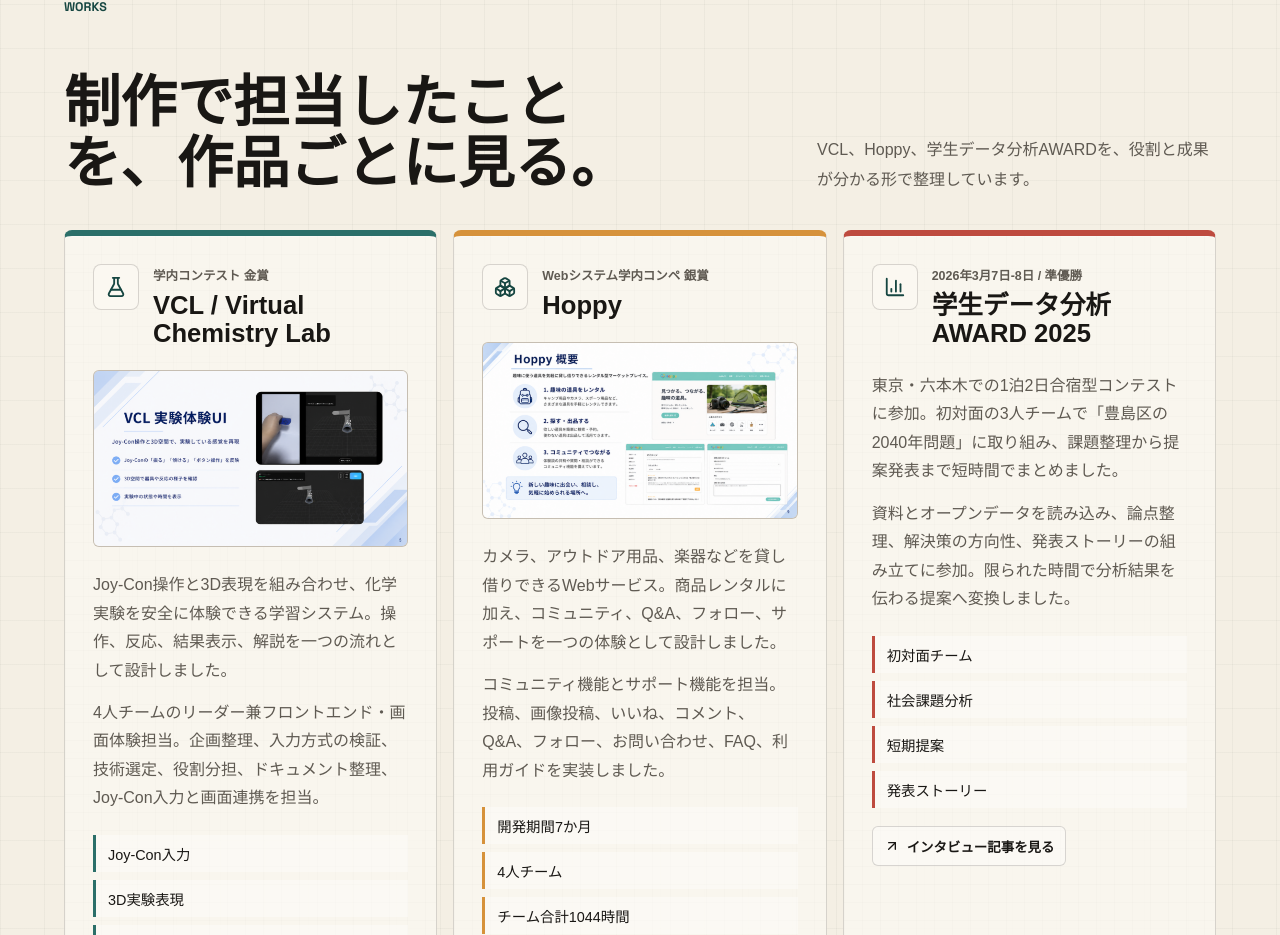
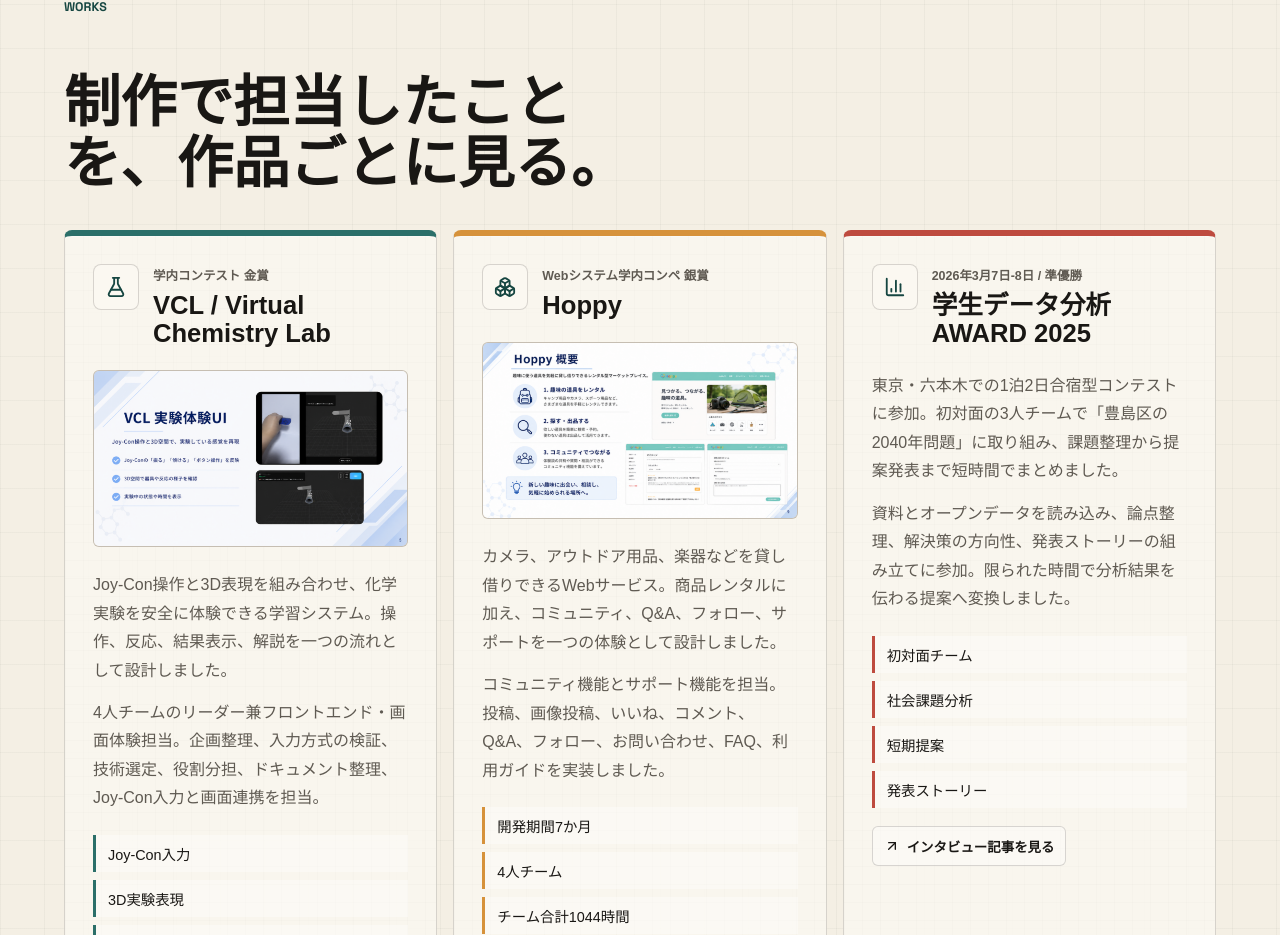
Before and after one commit to indo40722/portfolio, a React (Vite) app: page / in a window 1280 px wide. Shown: the part 876-1811 px from the top of the page. Built offline with nearby package versions, Linux system fonts and the light colour scheme; a web font is replaced by a local one.

Commit message:
見出し説明文を削る

```diff
--- a/src/App.tsx
+++ b/src/App.tsx
@@ -127,7 +127,6 @@ function WorksSection() {
       <SectionHeading
         eyebrow="Works"
         title="制作で担当したことを、作品ごとに見る。"
-        description="VCL、Hoppy、学生データ分析AWARDを、役割と成果が分かる形で整理しています。"
       />
 
       <div className="content-grid">
```
Also changed, not shown: 1 other file (tests, documents, lock files or other folders).
